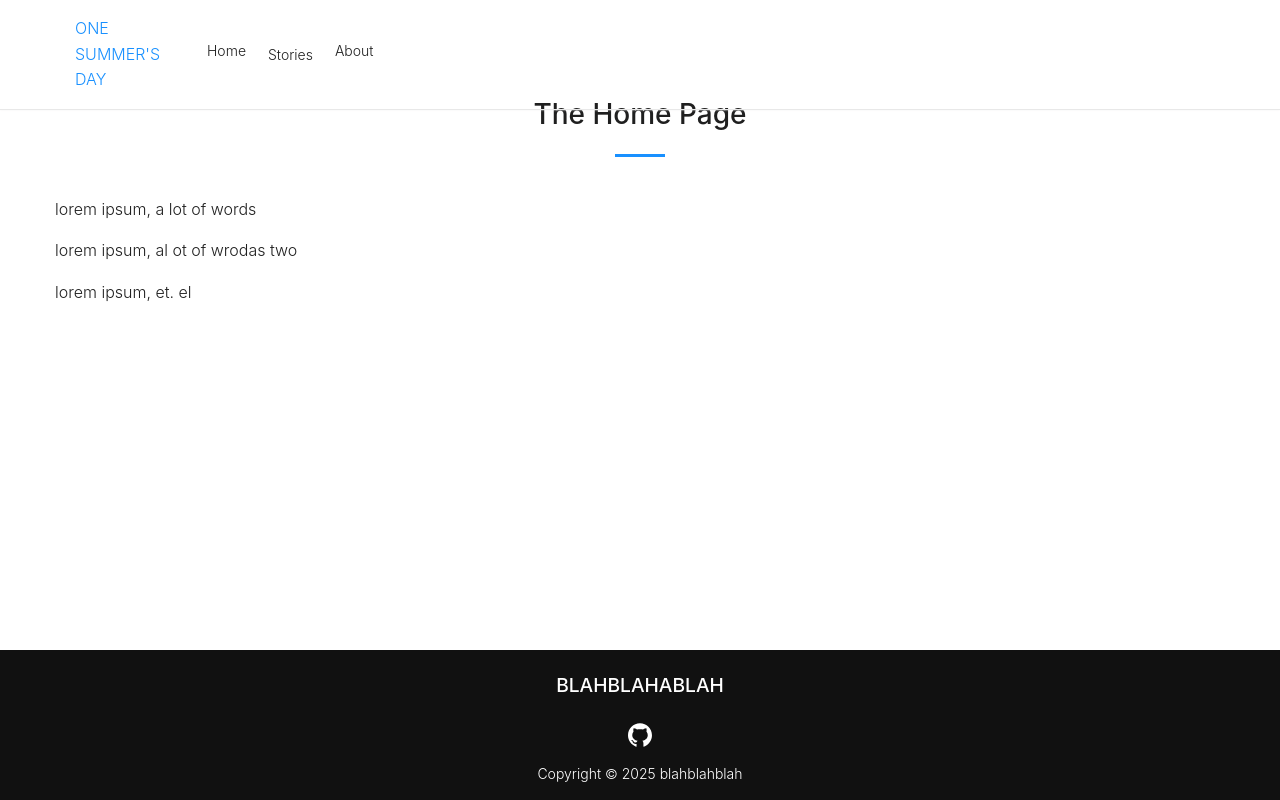
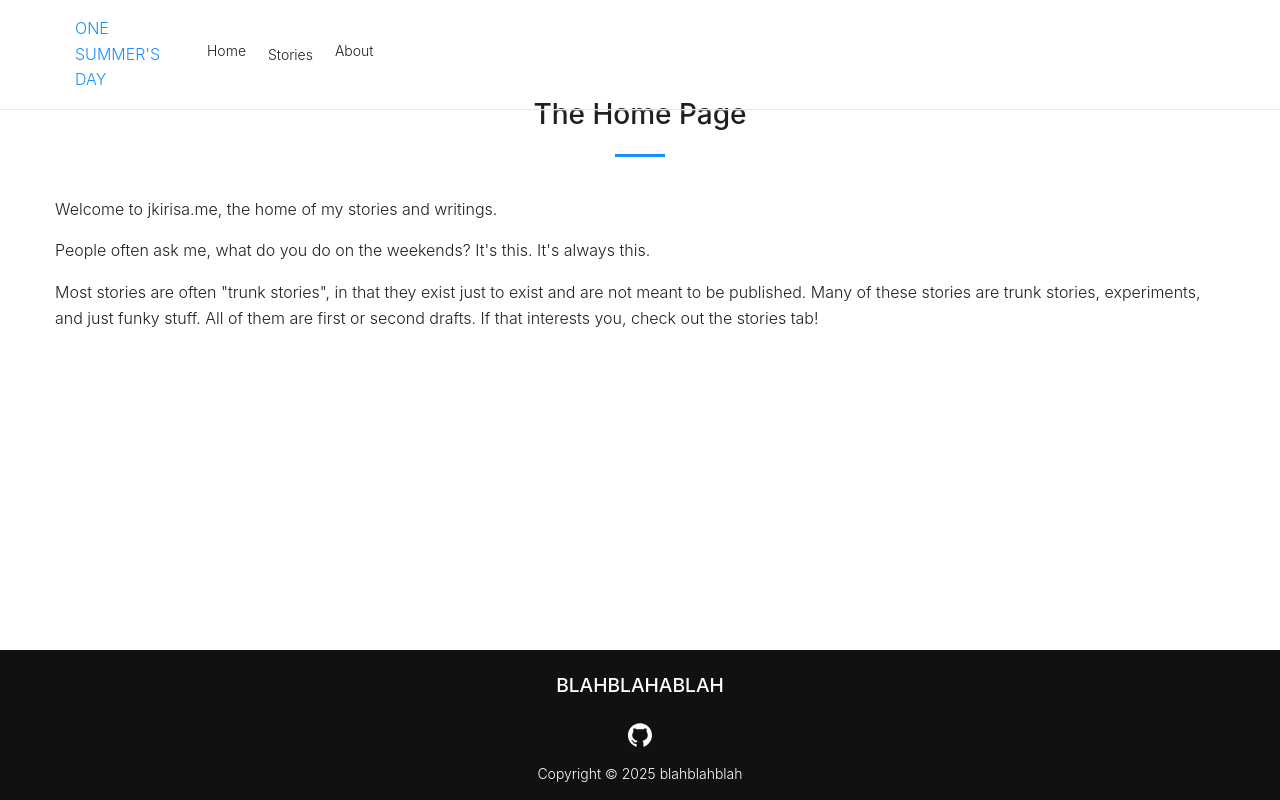
Before and after one commit to jcristobal2391/jkirisa-web-app, a React (Vite) app in the folder jkirisa-web-app/: page / in a window 1280 px wide. Built offline with nearby package versions, Linux system fonts and the light colour scheme.

Commit message:
New home page (#10)

```diff
--- a/jkirisa-web-app/src/components/Home/index.tsx
+++ b/jkirisa-web-app/src/components/Home/index.tsx
@@ -7,13 +7,16 @@ const Home = () => {
                 </div>
                 <div className="about-content">
                     <p>
-                        lorem ipsum, a lot of words
+                        Welcome to jkirisa.me, the home of my stories and writings.
                     </p>
                     <p>
-                        lorem ipsum, al ot of wrodas two
+                        People often ask me, what do you do on the weekends? It's this. It's always this.
                     </p>
                     <p>
-                        lorem ipsum, et. el
+                        Most stories are often "trunk stories", in that they exist just to exist and are not
+                        meant to be published. Many of these stories are trunk stories, experiments, and just
+                        funky stuff. All of them are first or second drafts. If that interests you, check out
+                        the stories tab!
                     </p>
                 </div>
             </div>
```
